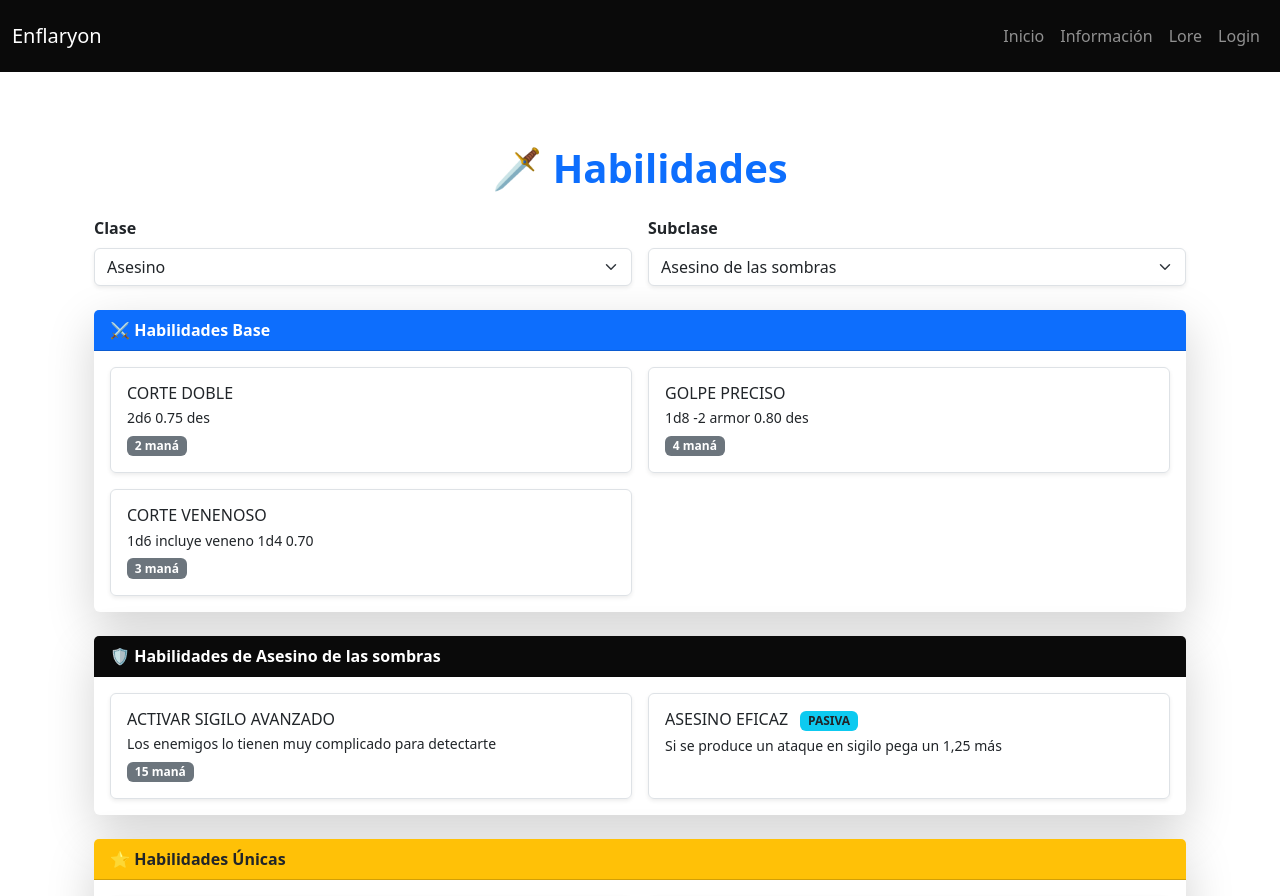
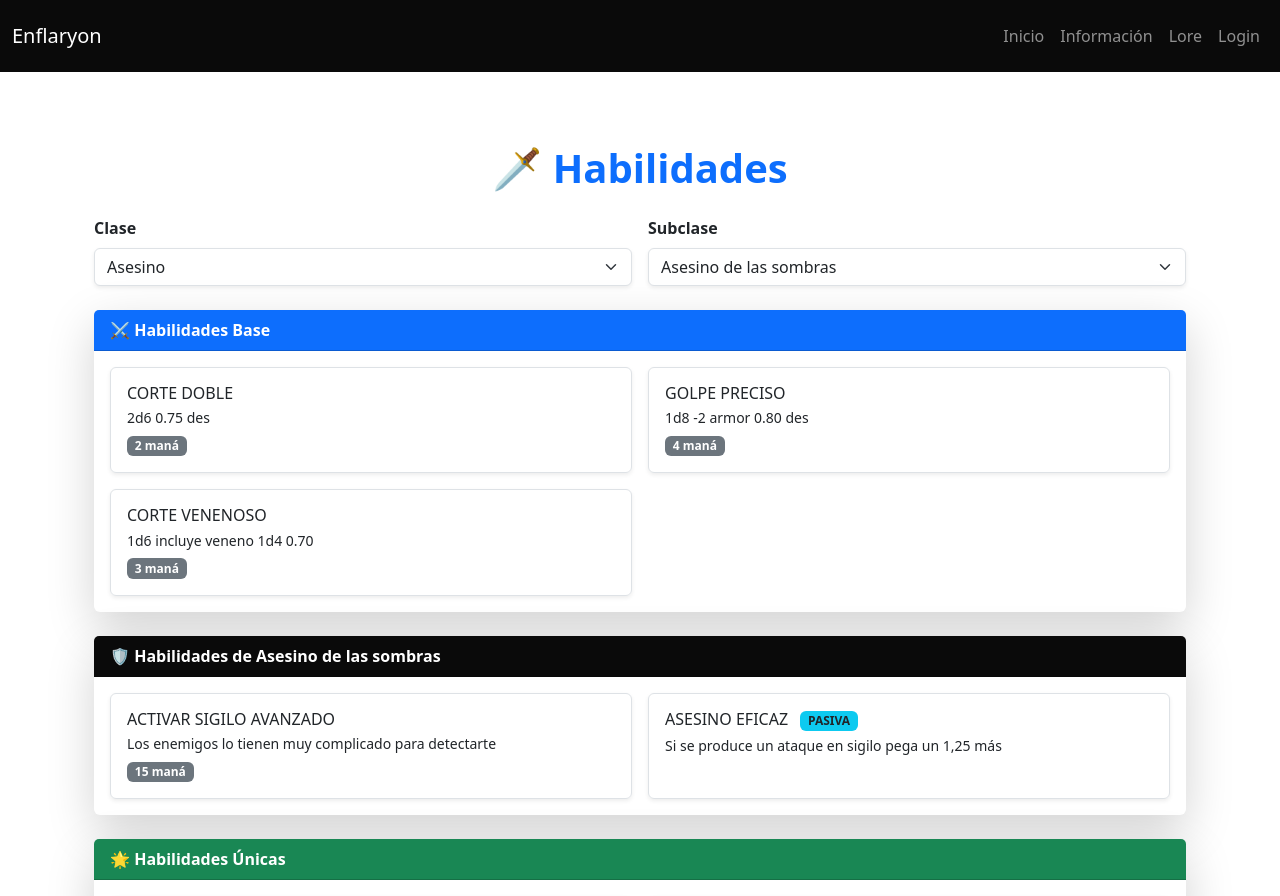
Before and after one commit to Jsr-17/juegoApp, a React (Vite) app: page /habilidades in a window 1280 px wide. Shown: the top 896 px of the page. Built offline with nearby package versions, Linux system fonts and the light colour scheme.

Commit message:
pequeño cambio visual en pagina de habilidades

```diff
--- a/src/views/HabilidadesPage/HabilidadesPage.tsx
+++ b/src/views/HabilidadesPage/HabilidadesPage.tsx
@@ -135,7 +135,7 @@
 
       {/* Habilidades únicas */}
       <div className="card shadow-lg border-0">
-        <div className="card-header bg-warning">
+        <div className="card-header bg-success text-white">
           <strong>🌟 Habilidades Únicas</strong>
         </div>
         <div className="card-body">
```
